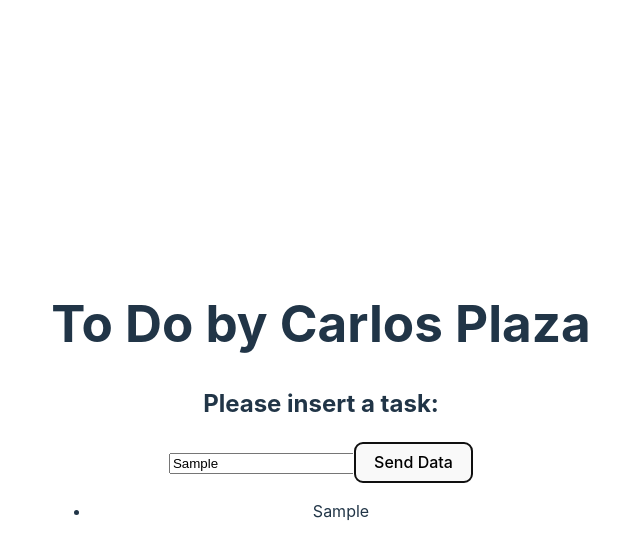
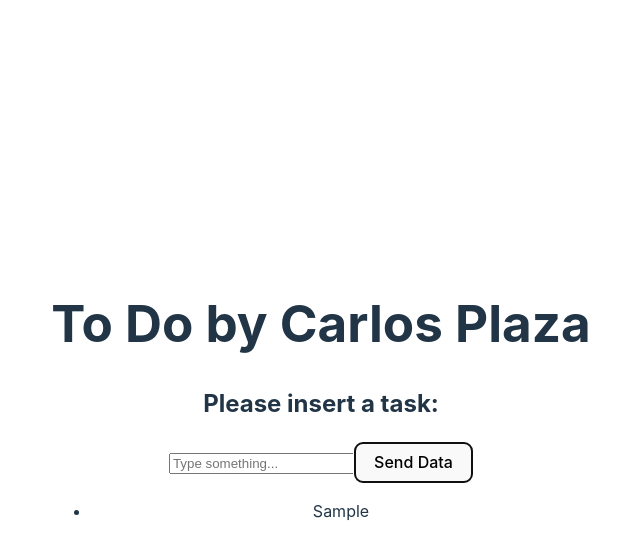
Before and after one commit to CarlosPlaza90/Algunosfuemoshechosparaotrascosas, a React (Vite) app: page / in a window 1280 px wide. Both pictures are taken after typing "Sample" into the empty fields and a click on the button "Send Data". Shown: the top 558 px of the page, without its empty margins (319-959 px from the left). Built offline with nearby package versions, Linux system fonts and the light colour scheme.

Commit message:
Items added to the list

```diff
--- a/components/Header.jsx
+++ b/components/Header.jsx
@@ -1,31 +1,36 @@
 import React, { useState } from 'react';
 
-function Header(props) {
-    let id = 0;
-    const [text, setText] = useState('');
+function Header({id, setId, input, setInput, todos, setTodos}) {
+
+
 
     const handleChange = (event) => {
-        setText(event.target.value);
+        setInput(event.target.value);
     };
 
-    const handleClick = () => {
-        props.updateData(text);
 
+
+    const onInfoSend = () =>{
+        setTodos([...todos, {id: id, title: input}]);
+        setInput("");
+        setId(id+1)
+
+        console.log(todos)
     };
-
 
 
     return (
         <div>
 
             <input
+
                 type="text"
-                value={text}
+                value={input}
                 onChange={handleChange}
                 readOnly={false}
                 placeholder="Type something..."
             />
-            <button onClick={handleClick}>Send Data</button>
+            <button onClick={onInfoSend}>Send Data</button>
         </div>
     );
 };
--- a/components/List.jsx
+++ b/components/List.jsx
@@ -2,19 +2,25 @@ import React from "react";
 import { useState } from "react";
 
 
-function List(props) {
-    const [items, setItems] = useState([]);
-
-
+function List({ todos, setTodos }) {
 
 
     return (
         <div>
             <ul>
-                <li>{props.data}</li>
+            {todos.map((todo) => (
+                <li key={todo.id}>
+                    <p>{todo.title}</p>
+
+                </li>
+            ))}
+
             </ul>
 
-        <div/>
+
+
+
+
 
         </div>
 
--- a/src/App.jsx
+++ b/src/App.jsx
@@ -5,18 +5,16 @@ import Header from '../components/Header'
 import List from '../components/List'
 
 function App() {
-  const [data, setData] = useState('a');
-
-  const updateData = (newData) => {
-    setData(newData);
-  };
+  const [input, setInput] = useState('');
+  const [todos, setTodos] = useState([]);
+  const [id, setId] = useState(0);
 
   return (
     <>
       <h1>To Do by Carlos Plaza</h1>
       <h2>Please insert a task:</h2>
-      <Header updateData={updateData}/>
-      <List data={data} />
+      <Header todos = {todos} id = {id} setId = {setId} input = {input} setInput = {setInput} setTodos = {setTodos}/>
+      <List  todos = {todos} setTodos = {setTodos}/>
 
     </>
 
```
